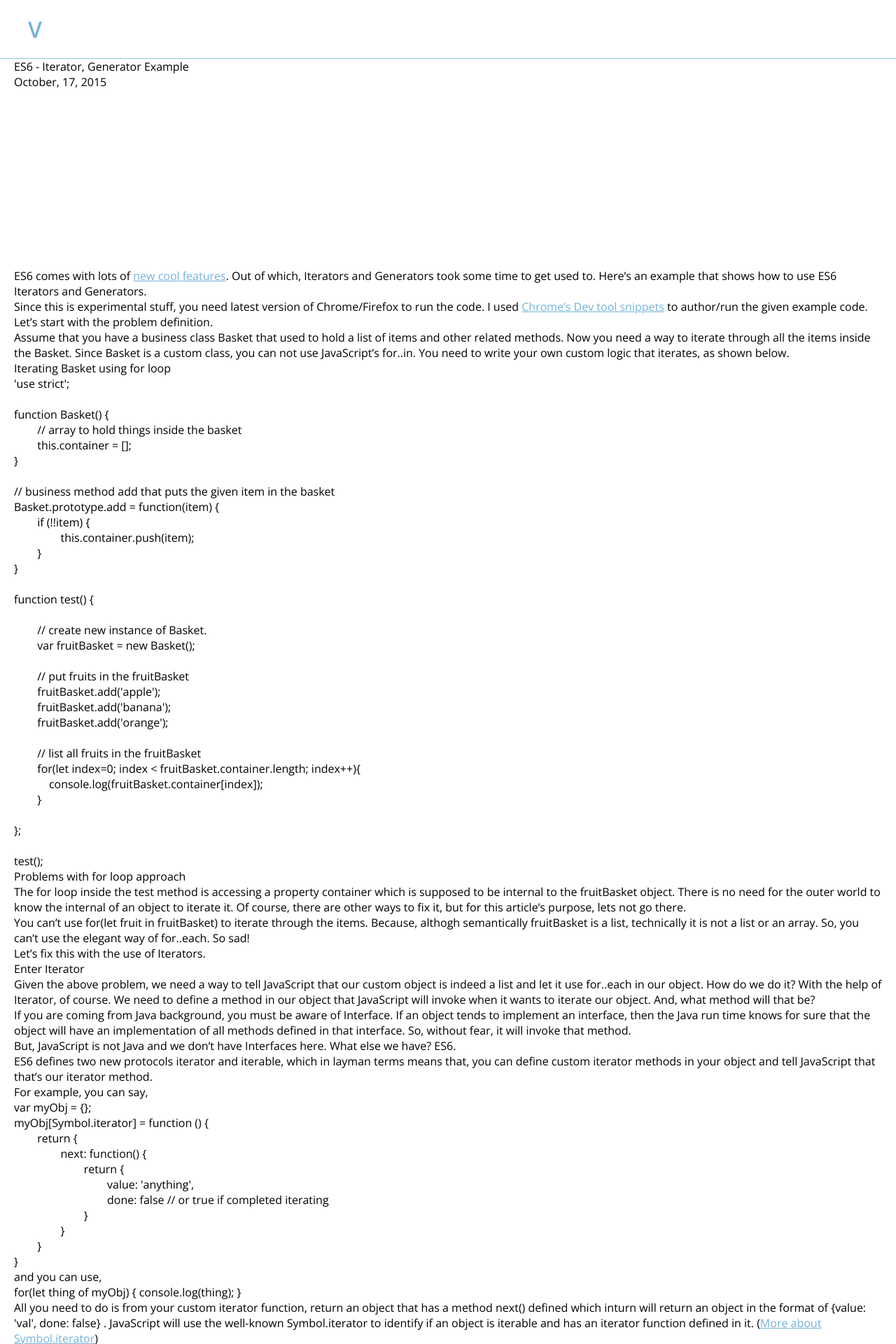
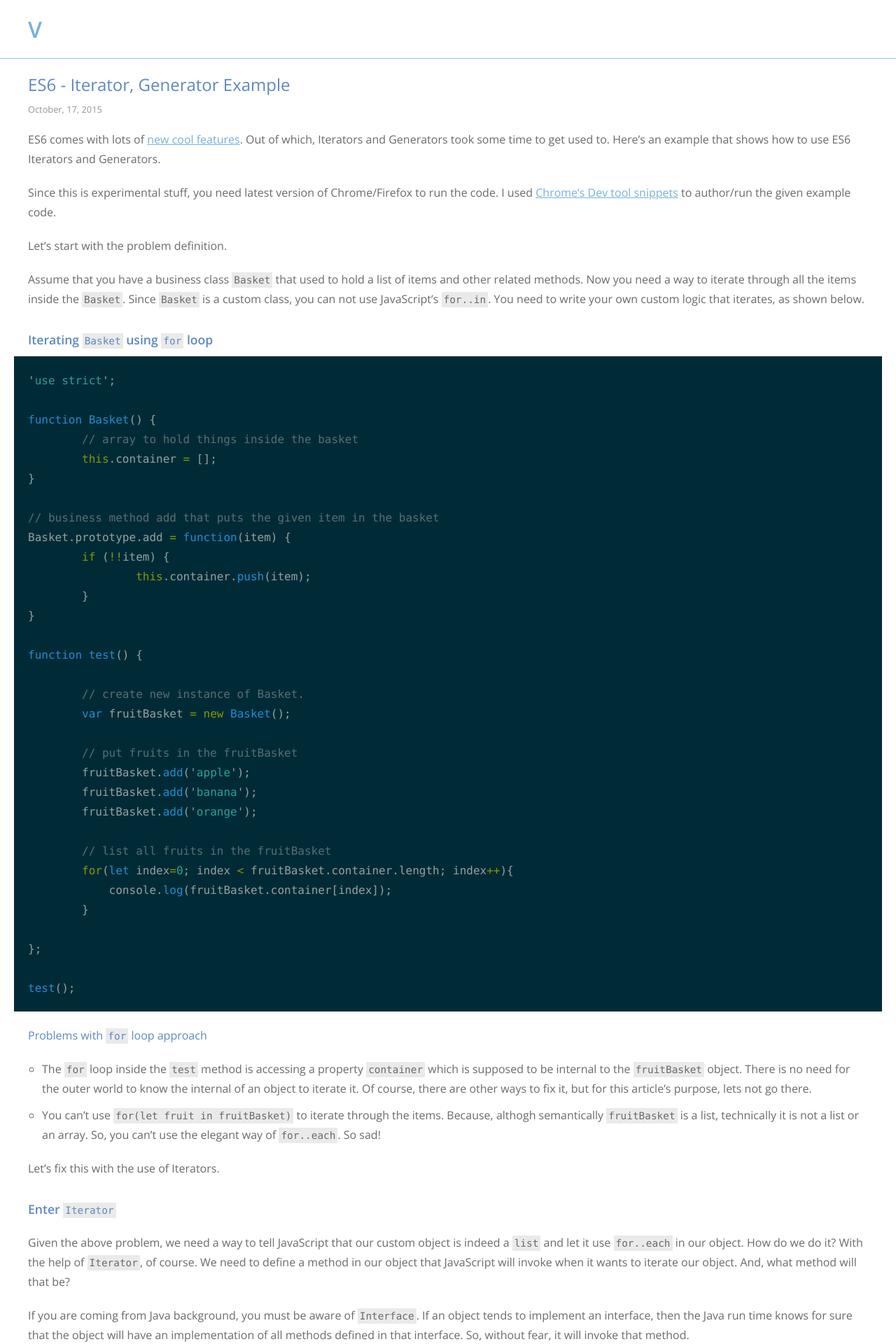
Before and after one commit to canwe/blog, a Jekyll site: the page built from _posts/2015-10-17-es6-iterator-generator-example.md, in a window 1280 px wide. Shown: the top 1920 px of the page at 70% size. Built offline with Jekyll 4.4.1, drawn with Linux system fonts in a browser that asks for light colours; some web fonts are replaced; comment, search, counter and statistics services are not loaded.

Commit message:
Add styles for the post page and content.

```diff
--- a/_layouts/post.html
+++ b/_layouts/post.html
@@ -4,59 +4,23 @@ postpage: yes
 ---
 <div id="post" class='stand-alone post'>
 
-   <input id="postId" type="hidden" value="{{ page.id }}" />
-   <h1>
+    <input id="postId" type="hidden" value="{{ page.id }}"/>
+    <h1 class="title">
         {{ page.title }}
     </h1>
-    <div class="date-navigator">
 
     <p class='date'>
-            {% if page.previous.url %}
-                <a class="prev" id="{{page.previous.id}}" href="/blog{{page.previous.url}}" title="Older: {{page.previous.title}}"></a>
-            {% endif %}
         {{ page.date | date: "%B" }}, {{ page.date | date : "%d"}}, {{ page.date | date : "%Y"}}
-            {% if page.next.url %}
-                <a class="next" id="{{page.next.id}}" href="/blog{{page.next.url}}" title="Newer: {{page.next.title}}"></a>
-            {% endif %}
     </p>
-    </div>
-
-    <div class='gad'>
-        <script async src="//pagead2.googlesyndication.com/pagead/js/adsbygoogle.js"></script>
-        <!-- blog-content-medium-rectangle -->
-        <ins class="adsbygoogle"
-             style="display:inline-block;width:300px;height:250px"
-             data-ad-client="ca-pub-4601926589924919"
-             data-ad-slot="5563062662"></ins>
-        <script>
-        (adsbygoogle = window.adsbygoogle || []).push({});
-        </script>
-    </div>
 
     <section class='post-content'>
         {{ content }}
     </section>
 
-    <div class="gad">
-        <script async src="//pagead2.googlesyndication.com/pagead/js/adsbygoogle.js"></script>
-        <!-- blog-content-bottom-med-rectangle -->
-        <ins class="adsbygoogle"
-             style="display:inline-block;width:300px;height:250px"
-             data-ad-client="ca-pub-4601926589924919"
-             data-ad-slot="1630860666"></ins>
-        <script>
-        (adsbygoogle = window.adsbygoogle || []).push({});
-        </script>
-    </div>
-
 
 </div>
 
 <div class='extra'>
-
-    <div class='fb-like-box-widget'>
-            <div class="fb-like-box widget" data-href="https://www.facebook.com/veera.sundar.blog" data-width="292" data-colorscheme="dark" data-show-faces="true" data-header="false" data-stream="false" data-show-border="false"></div>
-    </div>
 
     <!-- PREVIOUS / NEXT -->
     <section class='other-posts'>
@@ -81,6 +46,7 @@ postpage: yes
 
 
     <!-- comments section -->
+    {% if false %}
     <div class='comments'>
         <section id="disqus_thread"></section>
         <script type="text/javascript">
@@ -88,13 +54,16 @@ postpage: yes
             var disqus_shortname = 'vraa'; // required: replace example with your forum shortname
 
             /* * * DON'T EDIT BELOW THIS LINE * * */
-            (function() {
-                var dsq = document.createElement('script'); dsq.type = 'text/javascript'; dsq.async = true;
+            (function () {
+                var dsq = document.createElement('script');
+                dsq.type = 'text/javascript';
+                dsq.async = true;
                 dsq.src = '//' + disqus_shortname + '.disqus.com/embed.js';
                 (document.getElementsByTagName('head')[0] || document.getElementsByTagName('body')[0]).appendChild(dsq);
             })();
         </script>
     </div>
+    {% endif %}
     <!-- end comments section -->
 
     {% if page.tags contains '500px' %}
--- a/_sass/v8/_base.scss
+++ b/_sass/v8/_base.scss
@@ -1,3 +1,5 @@
+@import "_variables";
+
 .group:after {
   content: "";
   display: table;
--- /dev/null
+++ b/_sass/v8/_post.scss
@@ -0,0 +1,75 @@
+@import "_variables";
+
+.post {
+
+  padding: 2 * $pad;
+
+  .title {
+    font-weight: 400;
+    font-size: 1.5rem;
+    color: $dark-blue;
+  }
+
+  .date {
+    margin-top: $pad;
+    font-size: .8rem;
+    color: $grey;
+  }
+
+  .post-content {
+    margin-top: $pad;
+    font-size: 1rem;
+    line-height: 1.75rem;
+    color: $darker-grey;
+
+    h2 {
+      font-size: 1.1rem;
+      font-weight: 600;
+      color: $dark-blue;
+      margin-top: 3 * $pad;
+    }
+
+    h3 {
+      font-size: 1rem;
+      font-weight: 300;
+      color: $dark-blue;
+      margin-top: 2 * $pad;
+    }
+
+    p {
+      margin-top: 2 * $pad;
+    }
+
+    ol,
+    ul {
+      margin-top: 2 * $pad;
+      margin-left: 2 *  $pad;
+
+      li {
+        margin-top: $pad;
+      }
+    }
+
+    ol {
+      list-style: circle;
+    }
+
+    .highlight {
+      margin-top: $pad;
+      margin-left: -(2 * $pad);
+      margin-right: -(2 * $pad);
+      padding: 2 * $pad;
+
+      code {
+        font: 1rem Consolas;
+        overflow: auto;
+      }
+    }
+
+    .highlighter-rouge {
+      font: .9rem Consolas;
+      background-color: $lighter-grey;
+      padding: 3px;
+    }
+  }
+}
--- a/_sass/v8/_variables.scss
+++ b/_sass/v8/_variables.scss
@@ -1,5 +1,11 @@
 $white: #ffffff;
-$grey: #dadada;
+$black: #3d3d3d;
+
+$darker-grey: #6A6A6A;
+$dark-grey: #737373;
+$grey: #949494;
+$light-grey: #A6A6A6;
+$lighter-grey: #eaeaea;
 
 $darker-blue: #537BC3;
 $dark-blue: #5E88BF;
--- a/css/v8-main.scss
+++ b/css/v8-main.scss
@@ -1,7 +1,9 @@
 ---
 ---
 @import "v8/_reset";
+@import "v8/_solarized-dark";
 @import "v8/_icons";
 @import "v8/_variables";
 @import "v8/_animations";
 @import "v8/_base";
+@import "v8/_post";
```
Also changed, not shown: other parts of _layouts/post.html (+2 -1 lines). Lines whose indentation alone changed are shown as unchanged.
